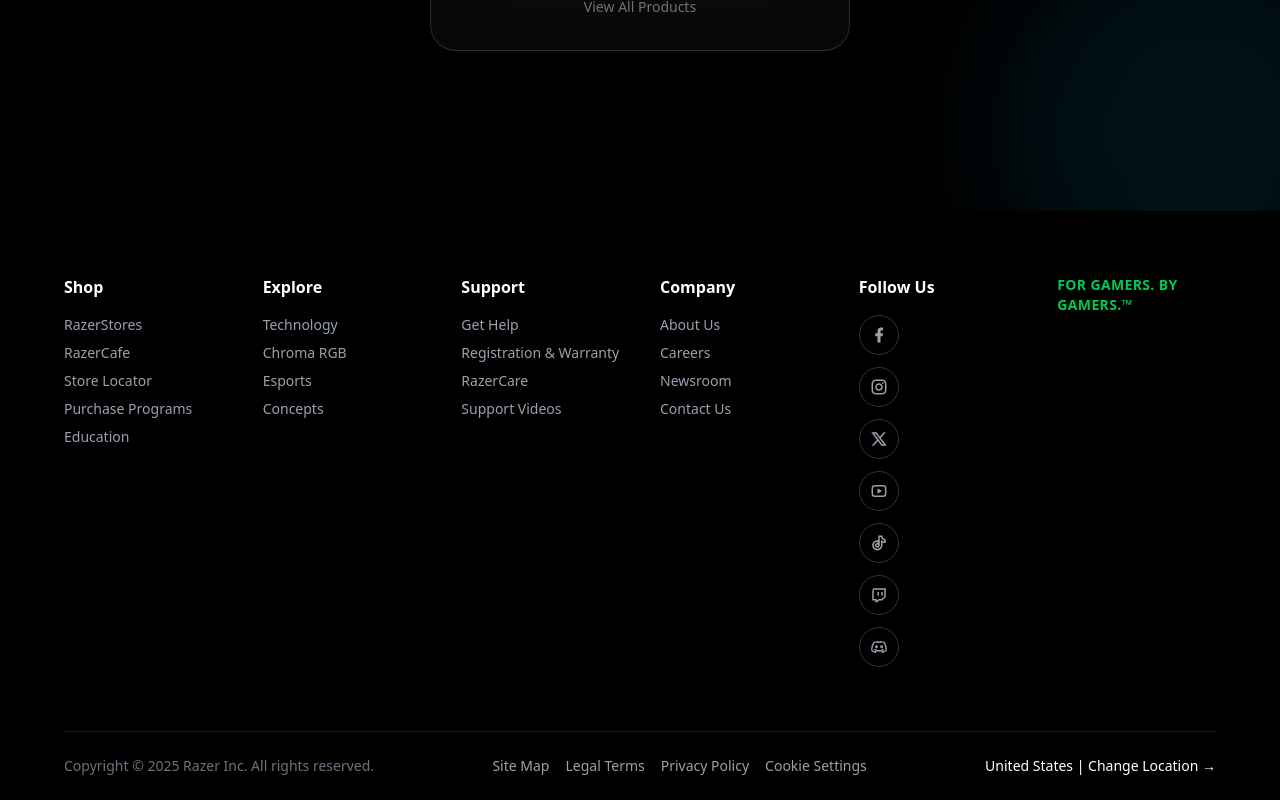
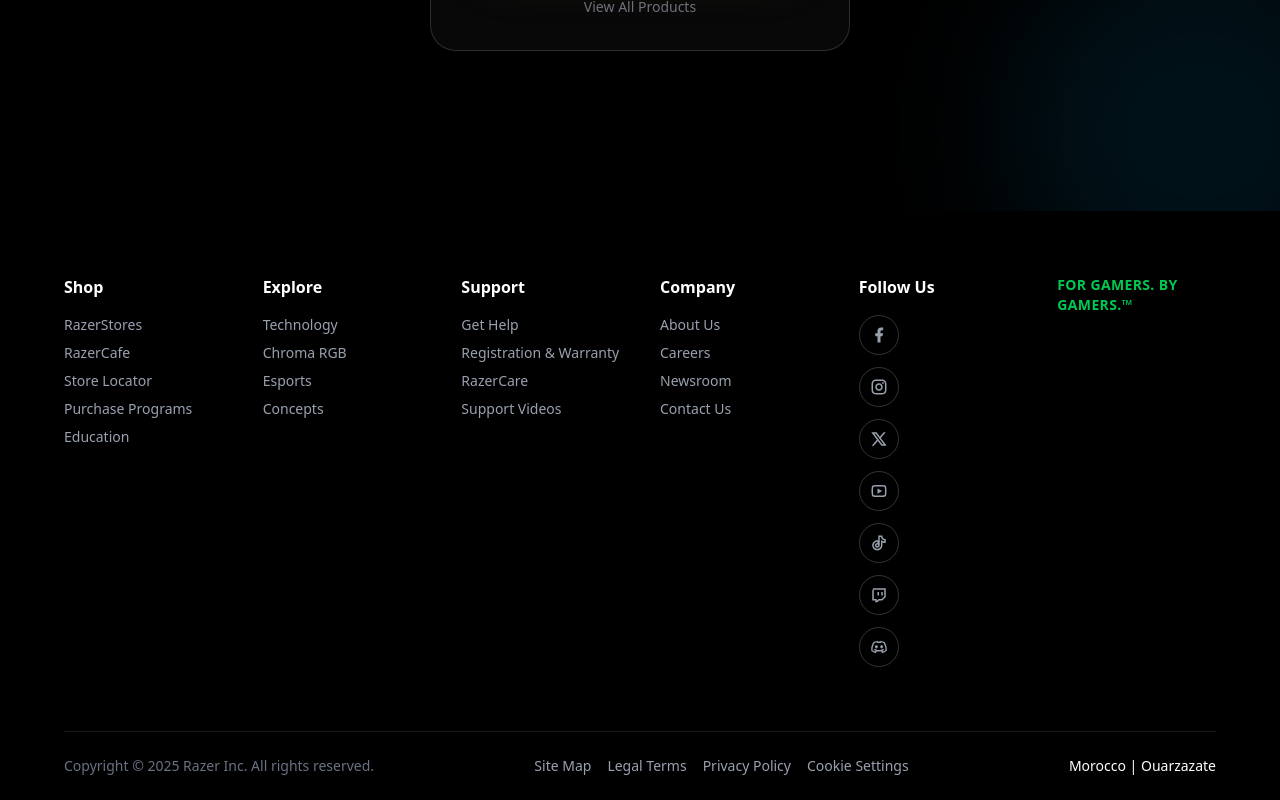
Before and after one commit to Mouad-Ennaciri/razer-app, a React (Vite) app: page /success in a window 1280 px wide. Shown: the part 659-1459 px from the top of the page. Built offline with nearby package versions, Linux system fonts and the light colour scheme; a web font is replaced by a local one.

Commit message:
modified footer

```diff
--- a/src/components/Footer.jsx
+++ b/src/components/Footer.jsx
@@ -104,7 +104,7 @@
         </div>
 
         <div className="text-white cursor-pointer hover:text-green-500 transition">
-          United States | Change Location →
+          Morocco | Ouarzazate
         </div>
       </div>
     </footer>
```
